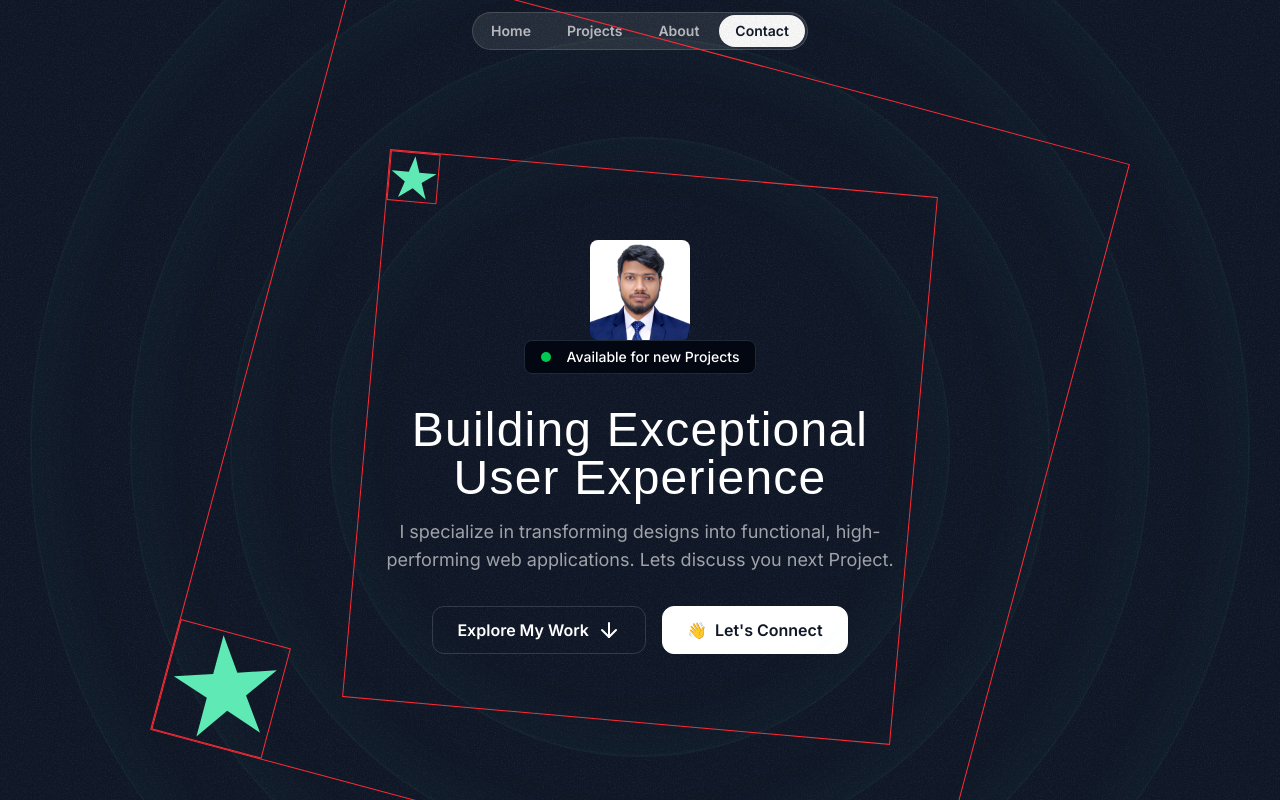
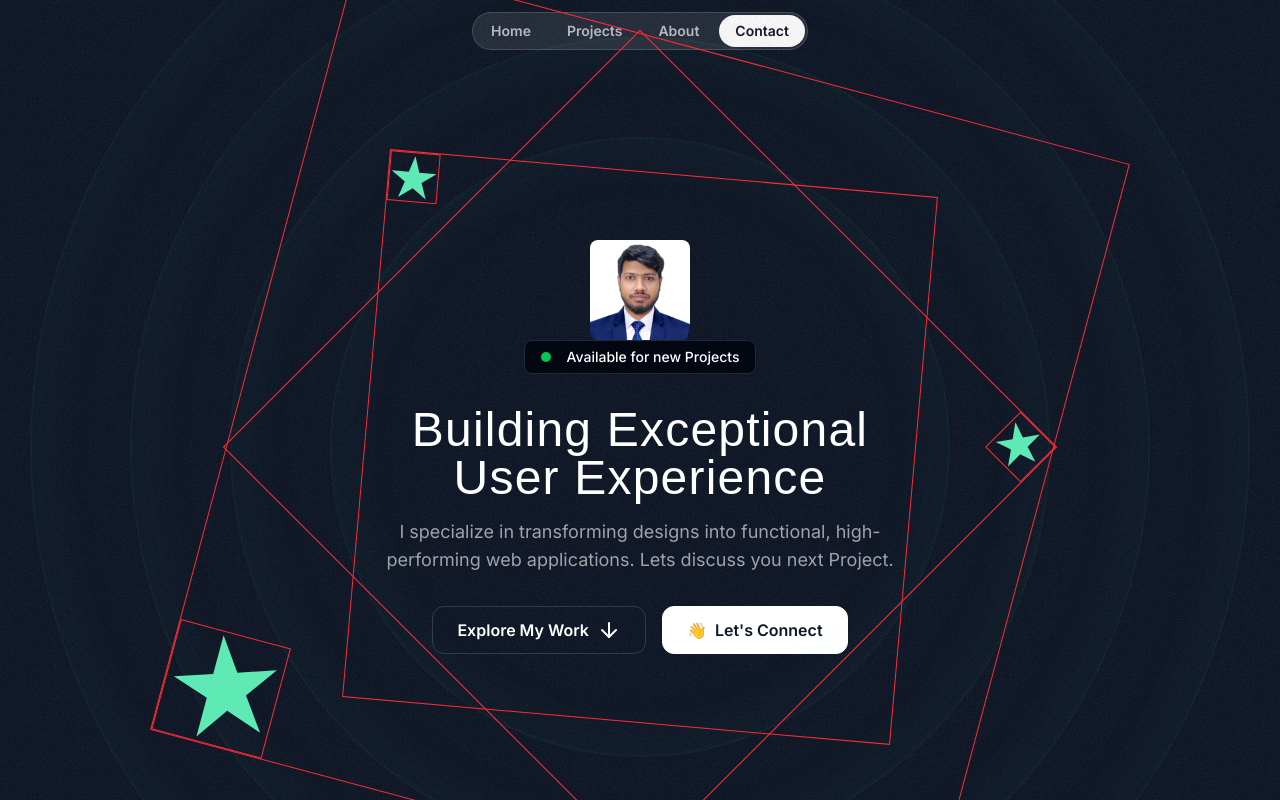
Before and after one commit to redwanhasan07208212/redwan-portfolio, a Next.js app: page / in a window 1280 px wide. Shown: the top 800 px of the page. Built offline with nearby package versions, Linux system fonts and the light colour scheme; a web font is replaced by a local one.

Commit message:
hero.tsx file change

```diff
--- a/src/sections/Hero.tsx
+++ b/src/sections/Hero.tsx
@@ -21,6 +21,9 @@
         <IoStarSharp className="size-28 text-emerald-300" />
       </HeroOrbit>
       <HeroOrbit size={550} rotation={-40}>
+        <IoStarSharp className="size-12 text-emerald-300" />
+      </HeroOrbit>
+      <HeroOrbit size={590} rotation={90}>
         <IoStarSharp className="size-12 text-emerald-300" />
       </HeroOrbit>
 
```
